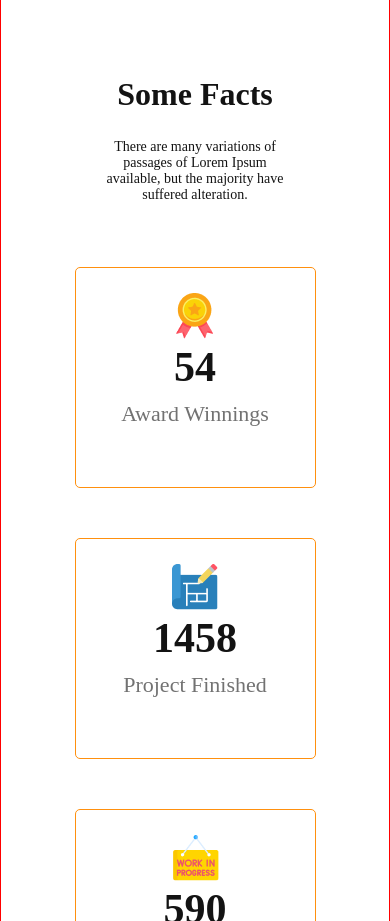
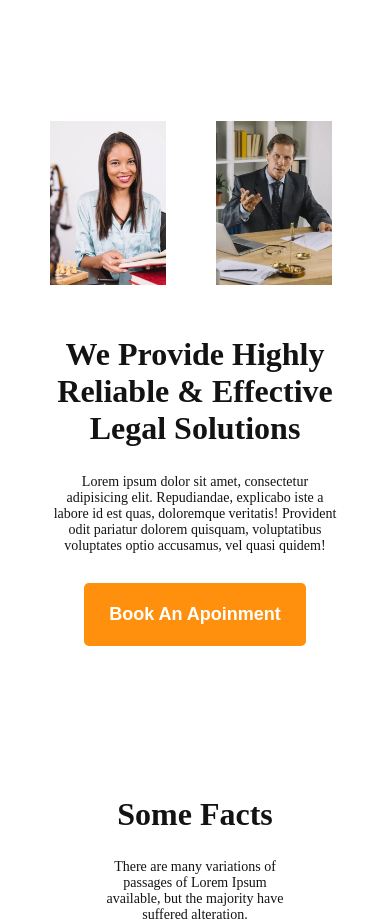
Before and after one commit to naimurk/assignment-2, a plain HTML site: page index.html in a window 390 px wide. Shown: the part 4920-5841 px from the top of the page. Drawn offline with Linux system fonts and the light colour scheme.

Commit message:
second-last-commit

```diff
--- a/index.html
+++ b/index.html
@@ -87,6 +87,22 @@
     </section>
 
 
+<section class="exceptional">
+
+    <div class="exceptional-img">
+        <img src="./images/atty_1.jpg.webp" alt="">
+        <img src="./images/atty_2.jpg.webp" alt="">
+    </div>
+
+    <div class="exceptional-article">
+        <h1>We Provide Highly Reliable & Effective Legal Solutions</h1>
+        <p>Lorem ipsum dolor sit amet, consectetur adipisicing elit. Repudiandae, explicabo iste a labore id est quas, doloremque veritatis! Provident odit pariatur dolorem quisquam, voluptatibus voluptates optio accusamus, vel quasi quidem!</p>
+        <button>Book An Apoinment</button>
+    </div>
+
+</section>
+
+
     <section class="section-3">
         <h1 class="section-3-heading">Some Facts</h1>
         <p class="section-3-para">There are many variations of passages of Lorem Ipsum available, but the majority have suffered alteration.</p>
--- a/style.css/style.css
+++ b/style.css/style.css
@@ -261,7 +261,7 @@ main {
 @media only screen and (max-width: 576px) {
 
     main {
-        border: 1px solid red;
+        /* border: 1px solid red; */
         padding: 100px 50px;
     }
 
@@ -270,7 +270,7 @@ main {
         display: flex;
         flex-direction: column-reverse;
         align-items: center;
-        border: 1px solid black;
+        /* border: 1px solid black; */
     }
 
 
@@ -287,7 +287,7 @@ main {
     .section-1-div-two {
         padding-left: 50px;
         padding-right: 50px;
-        border: 1px solid blue;
+        /* border: 1px solid blue; */
         text-align: center;
     }
 
@@ -698,3 +698,118 @@ footer {
 
 
 }
+
+
+
+/* exceptional part */
+
+.exceptional {
+    margin-top: 150px;
+    display: flex;
+    justify-content: space-between;
+    align-items: center;
+    /* border: 1px solid red; */
+}
+
+.exceptional-img {
+    display: flex;
+    align-items: center;
+    /* border: 1px solid black; */
+}
+
+
+.exceptional-img img {
+    width: 100%;
+    height: auto;
+   margin-right:50px;
+}
+
+.exceptional-article {
+    /* border: 1px solid red;  */
+    margin-left: 500px;
+}
+.exceptional-article h1 {
+    font-size: 42px;
+    font-weight: 700;
+}
+.exceptional-article p {
+    font-size: 16px;
+    font-weight: 400;
+    padding-right: 100px;
+}
+
+
+.exceptional-article button {
+
+    background-color: #FF900E;
+    font-size: 22px;
+    font-weight: 600;
+    padding: 21px 25px;
+
+    border-width: 0;
+    border-radius: 5px;
+    color: white;
+
+    margin-bottom: 50px;
+    margin-top: 15px;
+
+}
+
+
+
+@media  only screen and (max-width:576px) {
+
+
+    .exceptional {
+        margin-top: 150px;
+        display: flex;
+        flex-direction: column;
+        justify-content: space-between;
+        align-items: center;
+        /* border: 1px solid red; */
+    }
+
+
+    .exceptional-img img {
+        width: 40%;
+        height: auto;
+       /* margin-right:0; */
+       margin-left: 2x;
+    }
+
+
+    .exceptional-article {
+        /* border: 1px solid red;  */
+        margin-left: 0px;
+        text-align: center;
+        margin-top: 25px;
+    }
+
+
+    .exceptional-article h1 {
+        font-size: 32px;
+        font-weight: 700;
+    }
+    .exceptional-article p {
+        font-size: 14px;
+        font-weight: 400;
+        padding-right: 0px;
+    }
+
+
+    .exceptional-article button {
+
+        background-color: #FF900E;
+        font-size: 18px;
+        font-weight: 600;
+        padding: 21px 25px;
+
+        border-width: 0;
+        border-radius: 5px;
+        color: white;
+
+        margin-bottom: 50px;
+        margin-top: 15px;
+
+    }
+}
```
Also changed, not shown: images/atty_1.jpg.webp (added), images/atty_2.jpg.webp (added).
